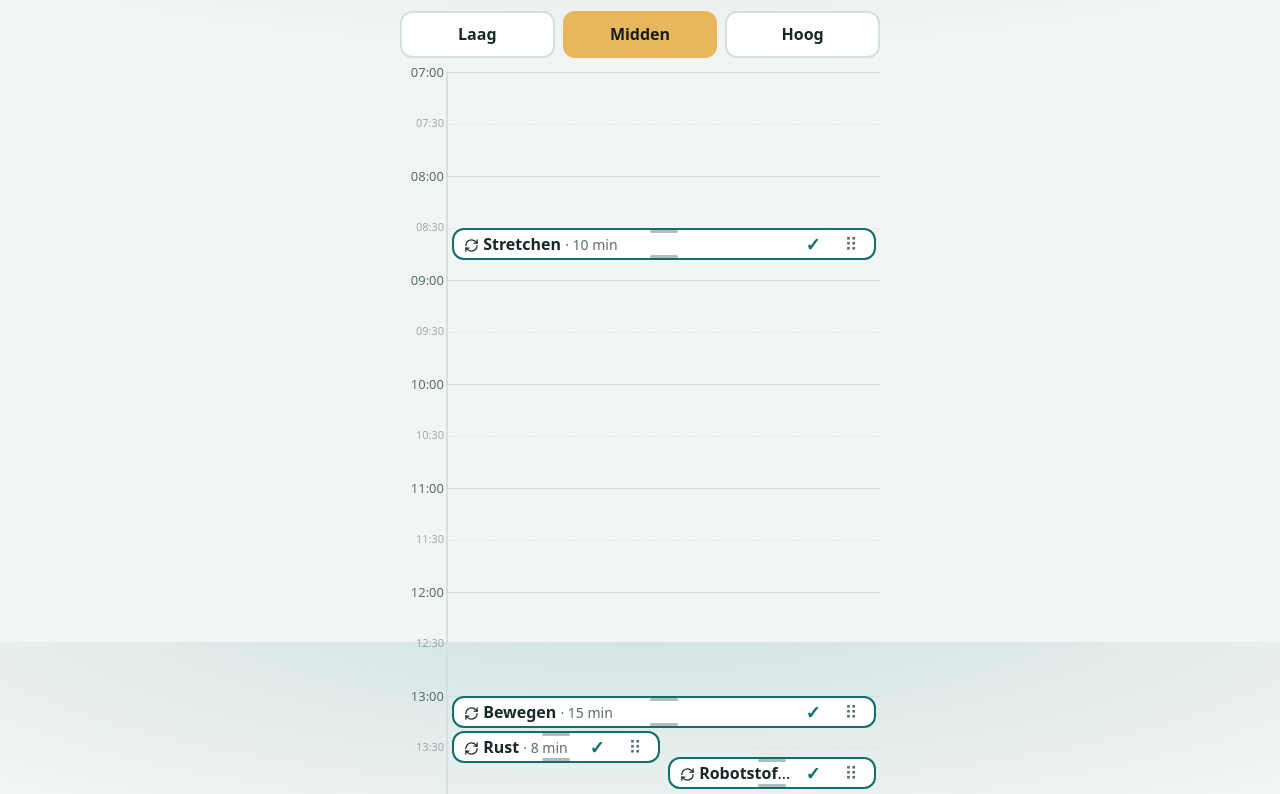
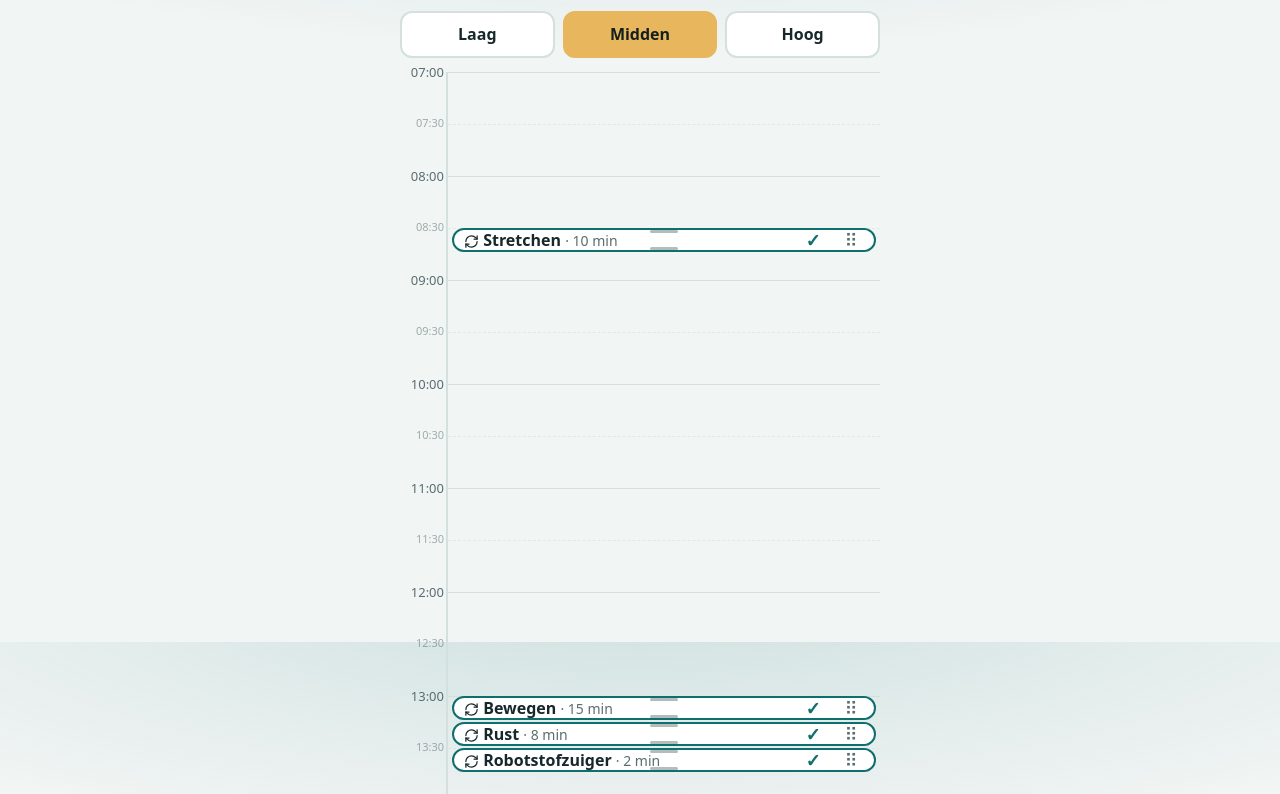
Before and after one commit to schiedonr-cell/start-app, a website: page www/index.html in a window 1280 px wide. Shown: the part 158-952 px from the top of the page. Drawn offline with Linux system fonts and the light colour scheme.

Commit message:
Blokken netjes onder elkaar, planning in kwartieren
Co-Authored-By: Claude Sonnet 5.5 <noreply@anthropic.com>
Claude-Session: https://claude.ai/code/session_0142o9ipAUd1FUkRwQospLRz

```diff
--- a/www/index.html
+++ b/www/index.html
@@ -164,7 +164,7 @@ var SEED=[
 var HUIS=[{id:"v1",n:"Robotstofzuiger",k:"vast",p:1,iv:1,l:0,m:2,s:"Zet de robot aan"},{id:"v2",n:"Keuken opruimen",k:"vast",p:2,iv:1,l:0,m:10,s:"Pak één ding en leg het weg"},{id:"h1",n:"Toilet kleine schoonmaak",k:"huis",iv:2,l:0,m:5,s:"Pak de wc-borstel"},{id:"h2",n:"Badkamer kleine schoonmaak",k:"huis",iv:3,l:0,m:5,s:"Pak de spons"},{id:"h3",n:"Afstoffen woonkamer",k:"huis",iv:7,l:0,m:10,s:"Pak een doek"},{id:"h4",n:"Meubels afstoffen",k:"huis",iv:7,l:0,m:10,s:"Pak een doek"},{id:"h5",n:"Jaloezieën afstoffen",k:"huis",iv:7,l:0,m:10,s:"Pak een doek"},{id:"h6",n:"Toilet grote schoonmaak",k:"huis",iv:7,l:2,m:20,s:"Pak de schoonmaakspullen"},{id:"h7",n:"Beddengoed verschonen",k:"huis",iv:14,l:1,m:20,s:"Haal de kussenslopen eraf"},{id:"h8",n:"Koelkast kort controleren",k:"huis",iv:14,l:0,m:15,s:"Open de koelkast"},{id:"h9",n:"Deuren en lichtschakelaars afnemen",k:"huis",iv:14,l:0,m:10,s:"Pak een vochtige doek"},{id:"h10",n:"Badkamer grote schoonmaak",k:"huis",iv:28,l:2,m:30,s:"Pak de schoonmaakspullen"},{id:"h11",n:"Jaloezieën vochtig afnemen",k:"huis",iv:28,l:2,m:25,s:"Pak een vochtige doek"},{id:"h12",n:"Meubels vochtig afnemen",k:"huis",iv:28,l:1,m:15,s:"Pak een vochtige doek"}];
 var LAST={v1:"2026-11-22",h1:"2026-11-22",h2:"2026-11-22",h3:"2026-11-20",h4:"2026-11-22",h5:"2026-11-13",h6:"2026-11-20",h7:"2026-10-11",h8:"2026-11-20",h9:"2026-11-17",h10:"2026-11-17",h11:"2026-10-11",h12:"2026-11-13"};
 var IMPORT=[];
-function freeSlot(k,d,t0){var s=(S.sched||{})[k]||{},du=(S.dur||{})[k]||{},b=[];Object.keys(s).forEach(function(id){var x=get(id);if(x)b.push([s[id],s[id]+(du[id]||mins(x))])});for(var t=t0;t<=1290;t+=5){if(!b.some(function(r){return t<r[1]+5&&t+d+5>r[0]}))return t}return -1}
+function freeSlot(k,d,t0){var q=function(v){return Math.ceil(v/15)*15},s=(S.sched||{})[k]||{},du=(S.dur||{})[k]||{},b=[];Object.keys(s).forEach(function(id){var x=get(id);if(x)b.push([s[id],s[id]+q(du[id]||mins(x))])});d=q(d);for(var t=q(t0);t<=1290;t+=15){if(!b.some(function(r){return t<r[1]&&t+d>r[0]}))return t}return -1}
 function autoPlace(){try{var k=ds();S.ap=S.ap||{};if(S.ap[k])return;S.ap[k]=1;var nw=new Date(),tn=nw.getHours()>=5?Math.ceil((nw.getHours()*60+nw.getMinutes()+5)/5)*5:0,lg=S.log[k]||[],sc=(S.sched=S.sched||{});sc[k]=sc[k]||{};var go=function(x,t0){if(!x||lg.indexOf(x.id)>-1||sc[k][x.id]!==undefined)return;var t=freeSlot(k,mins(x),Math.max(t0,tn));if(t>=0)sc[k][x.id]=t};S.items.filter(function(x){return x.k=="routine"||x.k=="vast"}).sort(function(a,b){var pa=(S.pref||{})[a.id],pb=(S.pref||{})[b.id];return(pa!==undefined?pa:[510,780,1170][a.p||0])-(pb!==undefined?pb:[510,780,1170][b.p||0])}).forEach(function(x){var pf=(S.pref||{})[x.id];go(x,pf!==undefined?pf:[510,780,1170][x.p||0])});if(!HV())ex().forEach(function(e){go(get(e.id),990)});Object.keys(S.ap).forEach(function(d){if(d<ds(14))delete S.ap[d]})}catch(e){}}
 function autoFill(){try{var k=ds();S.af=S.af||{};if(S.af[k]==2)return;var fresh=!S.af[k];S.af[k]=2;if(HV())return;if(fresh){var n=0;while(used()<3&&n<4){n++;var c=ranked(function(x){return x.k=="huis"&&wt(x)<=3-used()&&!ex().some(function(q){return q.id==x.id})&&(S.log[k]||[]).indexOf(x.id)<0});if(!c[0])break;S.plan[k]=S.plan[k]||[];S.plan[k].push({id:c[0].id,p:1})}}Object.keys(S.af).forEach(function(d){if(d<ds(14))delete S.af[d]})}catch(e){}}
 function init(){if(!S.v4){S.items=S.items.filter(function(x){return x.k!="huis"&&x.k!="vast"||/^n/.test(x.id)}).concat(HUIS);for(var id in LAST){var k=LAST[id];S.log[k]=S.log[k]||[];if(S.log[k].indexOf(id)<0)S.log[k].push(id)}S.v4=1}if(!S.v5){S.items.forEach(function(x){if(x.id=="r3"&&x.n=="Ontspannen"){x.n="Rust";x.p=1;x.mm=[5,8,10];x.v=["Even zitten, niks doen of rustig ademhalen","Ademhalings- of ontspanningsoefening, of gewoon zitten","Rustig zitten, ademhalen, hoofd leeg laten worden"]}});if(!S.items.some(function(x){return x.id=="rcreatief"||(x.k=="routine"&&x.n=="Creatief")}))S.items.push({id:"rcreatief",n:"Creatief",k:"routine",p:2,l:0,mm:[10,15,20],v:["Een paar minuten kleuren of lezen","Kleuren, tekenen, lezen of iets creatiefs","Ruimer de tijd voor iets creatiefs"],s:"Pak je kleurboek of boek erbij"});S.v5=1}if(!S.v6){if(!S.items.some(function(x){return x.n=="Creatief"&&x.k=="routine"}))S.items.push({id:"rcreatief",n:"Creatief",k:"routine",p:2,l:0,mm:[10,15,20],v:["Een paar minuten kleuren of lezen","Kleuren, tekenen, lezen of iets creatiefs","Ruimer de tijd voor iets creatiefs"],s:"Pak je kleurboek of boek erbij"});S.v6=1}S.items.forEach(function(x){if(x.k=="taak"&&x.b===undefined)x.b=3});autoFill();autoPlace();IMPORT.forEach(function(a){if(!S.appts.some(function(b){return b.id==a.id}))S.appts.push(a)});try{localStorage.setItem("startv4",JSON.stringify(S))}catch(e){}}
@@ -331,11 +331,11 @@ function dag(){
  items.forEach(function(i){if(s[i.x.id]!==undefined)bl.push({id:i.x.id,m:s[i.x.id],d:bd(i.x),x:i.x,t:"i"})});
  ap.forEach(function(a){bl.push({id:a.id,m:tmin(a.t),d:a.dur||60,n:a.n,t:"a"})});
  bl.sort(function(a,b){return a.m-b.m});var CL=[],CE=-1,CC=null;
- bl.forEach(function(b){var e=b.m+Math.max(b.d,20);if(!CC||b.m>=CE){CC={ends:[],bs:[]};CL.push(CC);CE=e}else CE=Math.max(CE,e);var l=0;while(CC.ends[l]!==undefined&&CC.ends[l]>b.m)l++;b.l=l;CC.ends[l]=e;CC.bs.push(b)});CL.forEach(function(c){c.bs.forEach(function(b){b.L=c.ends.length})});
+ bl.forEach(function(b){var e=b.m+Math.max(b.d,b.t=="a"?20:15);if(!CC||b.m>=CE){CC={ends:[],bs:[]};CL.push(CC);CE=e}else CE=Math.max(CE,e);var l=0;while(CC.ends[l]!==undefined&&CC.ends[l]>b.m)l++;b.l=l;CC.ends[l]=e;CC.bs.push(b)});CL.forEach(function(c){c.bs.forEach(function(b){b.L=c.ends.length})});
  h+='<div id="tl" style="height:'+((T1-T0)/60*HP)+'px">';
  for(var m=T0;m<=T1;m+=30){var y=(m-T0)/60*HP,hf=m%60?" hf":"";h+='<div class="ln'+hf+'" style="top:'+y+'px"></div><div class="hr'+hf+'" style="top:'+y+'px">'+hm(m)+'</div>'}
  var nw=new Date(),nm=nw.getHours()*60+nw.getMinutes();if(nm>=T0&&nm<=T1)h+='<div class="now" style="top:'+((nm-T0)/60*HP)+'px"></div>';
- bl.forEach(function(b){var w=100/b.L,st='top:'+((Math.max(b.m,T0)-T0)/60*HP)+'px;height:'+Math.max(b.d/60*HP-3,32)+'px;left:calc('+(b.l*w)+'% + 4px);width:calc('+w+'% - 8px)';
+ bl.forEach(function(b){var w=100/b.L,st='top:'+((Math.max(b.m,T0)-T0)/60*HP)+'px;height:'+Math.max(b.d/60*HP-3,b.t=="a"?32:24)+'px;left:calc('+(b.l*w)+'% + 4px);width:calc('+w+'% - 8px)';
   if(b.t=="a")h+='<div class="bk fx" style="'+st+'"><div class="tx"><b>'+ic("cal",15)+' '+esc(b.n)+'</b><br><span class="du">'+hm(b.m)+'</span></div></div>';
   else{var d=since(b.id)==0,cp=b.d<30,inner='<b>'+ic(iconFor(b.x),15)+' '+esc(b.x.n)+'</b>'+(cp?' <span class="du">· '+b.d+' min</span>':'<br><span class="du">'+hm(b.m)+'–'+hm(b.m+b.d)+' · '+b.d+' min</span>')+(d?' ✓':'');h+='<div class="bk'+(cp?" cp":"")+(d?" dn":"")+'" style="'+st+'">'+(d?'':'<div class="rz t" data-rz="t" data-id="'+b.id+'"></div><div class="rz b" data-rz="b" data-id="'+b.id+'"></div>')+(d?'<div class="tx">'+inner+'</div>':'<button class="tx" data-op="'+b.id+'">'+inner+'</button>')+(d?'<button class="hd" data-un="'+b.id+'" aria-label="Toch niet gedaan">↩</button>':'')+(sw(b.x)?'<button class="hd" data-sw="'+b.id+'" aria-label="Andere" style="font-size:18px">↻</button>':'')+(d?'':'<button class="hd ck" data-ck="'+b.id+'" aria-label="Klaar">✓</button>')+'<button class="hd" data-dr="'+b.id+'" aria-label="Sleep">⠿</button></div>'}});
  h+='</div>'+TRH;
```
